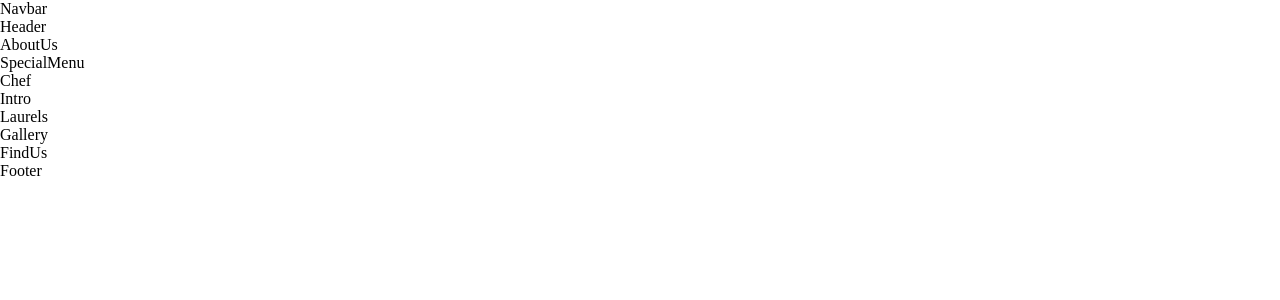
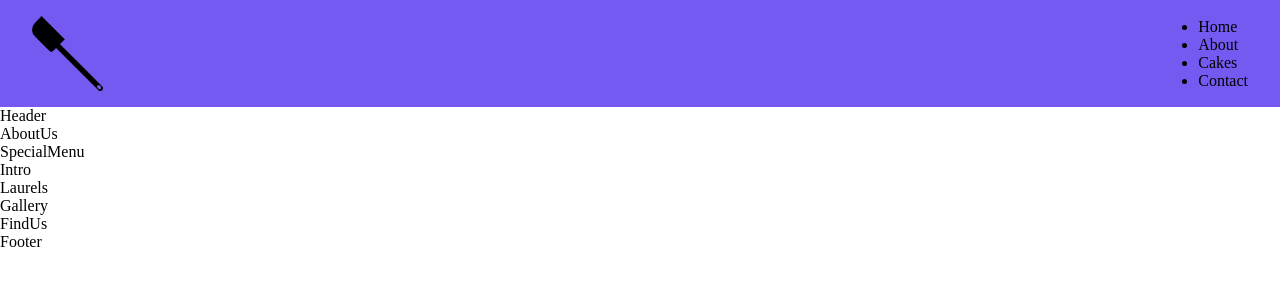
Before and after one commit to Jorge196/mami-cake, a React (Create React App) app: page / in a window 1280 px wide. Shown: the top 300 px of the page. Built offline with nearby package versions, Linux system fonts and the light colour scheme; a web font is replaced by a local one.

Commit message:
deleted the unnecessary files and imports, changed the navbar css to look like how I intended it to be while using the spatuala as the logo example.

```diff
--- a/src/App.js
+++ b/src/App.js
@@ -1,6 +1,6 @@
 import React from 'react';
 
-import { AboutUs, Chef, FindUs, Footer, Gallery, Header, Intro, Laurels, SpecialMenu } from './container';
+import { AboutUs, FindUs, Footer, Gallery, Header, Intro, Laurels, SpecialMenu } from './container';
 import { Navbar } from './components';
 import './App.css';
 
@@ -10,7 +10,6 @@ const App = () => (
     <Header />
     <AboutUs />
     <SpecialMenu />
-    <Chef />
     <Intro />
     <Laurels />
     <Gallery />
--- a/src/components/Navbar/Navbar.css
+++ b/src/components/Navbar/Navbar.css
@@ -0,0 +1,19 @@
+.app__navbar {
+    width: 100%;
+    display: flex;
+    justify-content: space-between;
+    align-items: center;
+    background: rgb(117, 89, 241);
+
+    padding: 1rem 2rem;
+}
+
+.app__navbar-logo {
+    display: flex;
+    justify-content: flex-start;
+    align-items: center;
+}
+
+.app__navbar-logo img {
+    height: 75px;
+}
--- a/src/components/Navbar/Navbar.jsx
+++ b/src/components/Navbar/Navbar.jsx
@@ -1,11 +1,23 @@
 import React from 'react';
+import { GiCakeMenu } from 'react-icons/gi';
+import { MdOutlineCakeMenu } from 'react-icons/md';
 
+import images from '../../constants/images';
 import './Navbar.css';
 
 const Navbar = () => (
-  <div>
-    Navbar
-  </div>
+  <nav className="app__navbar">
+    <div className="app__navbar-logo">
+      <img src={images.blackrubberspatula}  alt="app logo" />
+    </div>
+    <ul className="app__navbar-links">
+      <li className="p__opensans"><a href="#home">Home</a></li>
+      <li className="p__opensans"><a href="#about">About</a></li>
+      <li className="p__opensans"><a href="#cake">Cakes</a></li>
+      <li className="p__opensans"><a href="#contact">Contact</a></li>
+
+    </ul>
+  </nav>
 );
 
 export default Navbar;
--- a/src/index.css
+++ b/src/index.css
@@ -4,10 +4,10 @@
   --font-base: 'Cormorant Upright', serif;
   --font-alt: 'Open Sans', sans-serif;
 
-  --color-golden: #DCCA87;
-  --color-black: #0C0C0C;
+  --color-blue: #4657f3;
+  --color-purple: #945eda;
   --color-gray: #545454;
-  --color-crimson: #F5EFDB;
+  --color-light-blue: #9cf0f0;
   --color-grey: #AAAAAA;
   --color-white: #FFFFFF;
 }
```
Also changed, not shown: src/constants/data.js (+4 -24 lines), src/constants/images.js (+3 -22 lines), src/assets/blackrubberspatula.png (added).
